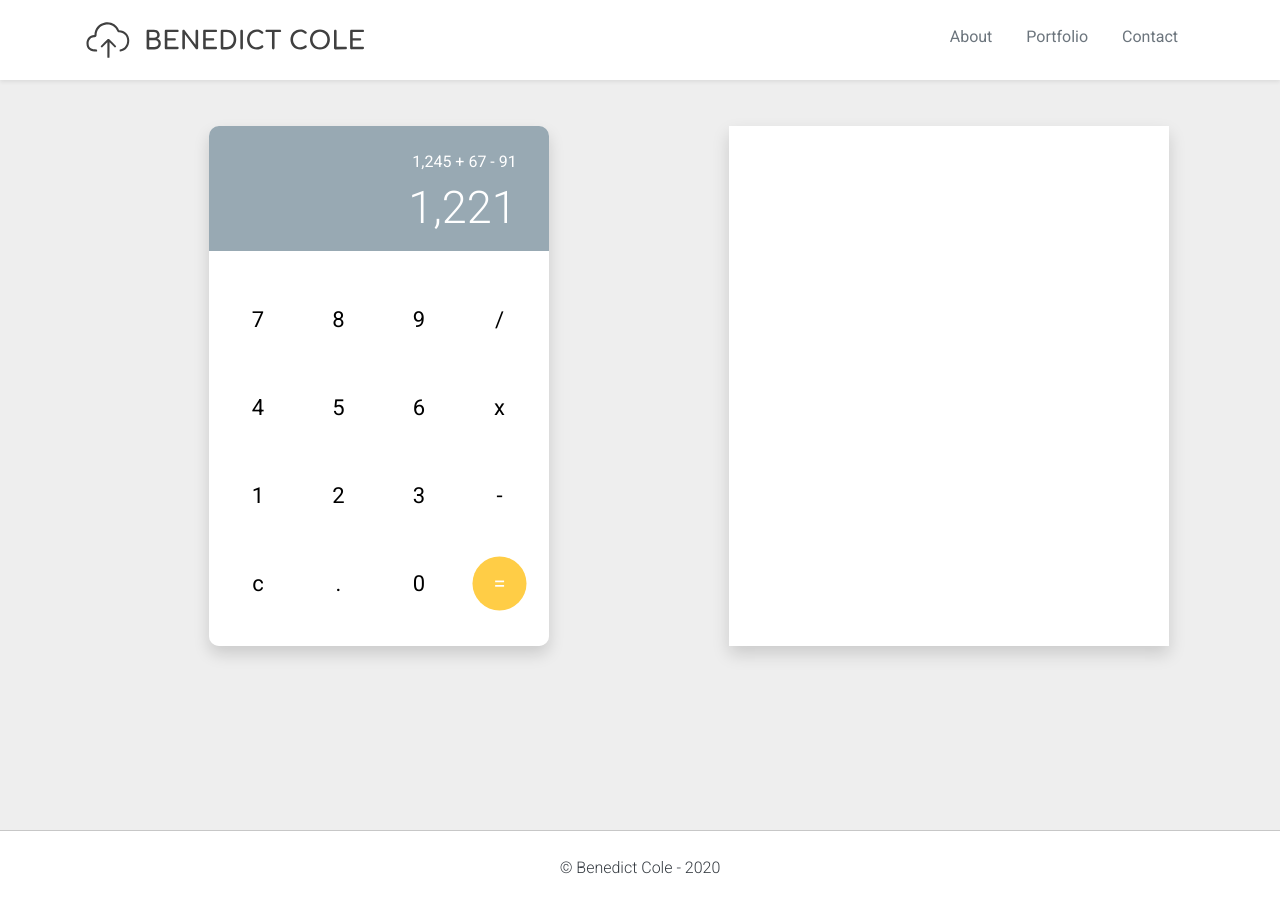
After one commit to BenBugs/code_portfolio, a PHP site: page /calculator.html in a window 1280 px wide. The commit adds this page. Run offline with PHP 8.4, Linux system fonts and the light colour scheme; some libraries are stand-ins or nearby versions.

Commit message:
finished portfolio page and calculator layout

```diff
--- a/about.html
+++ b/about.html
@@ -40,6 +40,9 @@
                             <li class="nav-item">
                                 <a class="nav-link text-secondary" href="portfolio.html">Portfolio</a>
                             </li>
+                            <li class="nav-item">
+                                <a class="nav-link text-secondary" href="uofa.html">UofA</a>
+                            </li>
                             <li class="nav-item ">
                                 <a class="nav-link text-secondary" href="contact.html">Contact</a>
                             </li>
@@ -79,6 +82,9 @@
                     </li>
                     <li class="nav-item mb-3">
                         <a class="nav-link text-secondary " href="portfolio.html">Portfolio</a>
+                    </li>
+                    <li class="nav-item mb-3">
+                        <a class="nav-link text-secondary " href="uofa.html">UofA</a>
                     </li>
                     <li class="nav-item mb-3">
                         <a class="nav-link text-secondary " href="contact.html">Contact</a>
--- /dev/null
+++ b/calculator.css
@@ -0,0 +1,92 @@
+.calc-wrapper {
+    width: 340px;
+    padding-right: 0;
+    padding-left: 0;
+    border-top-left-radius: 10px;
+    border-top-right-radius: 10px;
+    border-bottom-left-radius: 10px;
+    border-bottom-right-radius: 10px;
+}
+
+.display {
+    background-color: #98a9b3;
+    height: 125px;
+    width: 100%;
+    border-top-left-radius: 10px;
+    border-top-right-radius: 10px;
+    }
+
+.key-pad {
+    height: 395px;
+    width: 100%;
+    border-bottom-left-radius: 10px;
+    border-bottom-right-radius: 10px;
+    background-color: #fff;
+    }
+
+.readme {
+        width: 340px;
+        height: 520px;
+        background-color: #fff;
+    }
+
+.row-calc {
+        height: 88px;
+    }
+
+.calc-button {
+        font-size: 22px;
+        color: #000;
+    }
+
+.dot {
+        background-image: url("calculator/equals-dot.svg");
+        background-repeat: no-repeat;
+        background-size: contain;
+        background-position: center;
+    }
+
+#display-answer {
+    font-size: 45px;
+    font-weight: 300;
+    padding-right: 8px;
+}
+
+#display-sum {
+color: #c4d7e3;
+padding-right: 8px;
+}
+
+button {
+    padding: 0;
+    border: none;
+    font: inherit;
+    background-color: transparent;
+  }
+
+  .btn:hover {
+    border-color: none;
+    color: #fcc955;
+  }
+
+  .btn:active {
+    border-color: none;
+    color: #fcc955;
+  }
+
+  .btn::hover {
+    border-color: none;
+    color: #fcc955;
+  }
+
+  .btn:focus {
+    border-color: none;
+    color: inherit;
+    box-shadow: none;
+  }
+
+    @media only screen and (min-width: 992px) {
+        .readme {
+            min-width: 440px;
+        }
+    }
--- /dev/null
+++ b/calculator.html
@@ -0,0 +1,198 @@
+<!DOCTYPE html>
+<html lang="en">
+
+<head>
+    <meta charset="UTF-8">
+    <meta name="viewport" content="width=device-width, initial-scale=1.0">
+    <title>Benedict Cole - Weather dashboard</title>
+    <link rel="stylesheet" type="text/css"
+        href="https://stackpath.bootstrapcdn.com/bootstrap/4.4.1/css/bootstrap.min.css">
+    <link href="https://fonts.googleapis.com/css2?family=Comfortaa:wght@500&display=swap" rel="stylesheet">
+    <link rel="stylesheet" href="https://use.fontawesome.com/releases/v5.11.2/css/all.css">
+    <link rel="stylesheet" href="https://fonts.googleapis.com/css?family=Roboto:300,400,500,700&display=swap">
+    <link rel="stylesheet" type="text/css" href="custom.css">
+    <link rel="stylesheet" type="text/css" href="calculator.css">
+</head>
+
+
+<body class="body-color">
+
+    <header class="sticky-header shadow-sm">
+        <div class="container-fluid devices">
+
+            <div class="container-xl">
+
+                <div class="row logo-row">
+
+                    <div class="col-sm-6 col-md-6 col-lg-5 col-xl-4">
+                        <a href="index.html">
+                            <div class="pages-image">
+                            </div>
+                        </a>
+                    </div>
+
+
+                    <div class="col-sm-6 col-md-6 col-lg-7 col-xl-8">
+                        <ul class="nav d-flex justify-content-center justify-content-md-end">
+                            <li class="nav-item ">
+                                <a class="nav-link text-secondary" href="about.html">About</a>
+                            </li>
+                            <li class="nav-item">
+                                <a class="nav-link text-secondary" href="portfolio.html">Portfolio</a>
+                            </li>
+                            <li class="nav-item ">
+                                <a class="nav-link text-secondary" href="contact.html">Contact</a>
+                            </li>
+                        </ul>
+                    </div>
+
+                </div>
+            </div>
+        </div>
+    </header>
+
+    <!-- logo and navigation < 768px -->
+
+
+    <!--Navbar-->
+
+    <div class="container-xl phone bg-white shadow-sm ">
+        <nav class="navbar navbar-light override-padding ">
+
+            <!-- Navbar brand -->
+
+            <a href="index.html">
+                <div class="pages-image">
+                </div>
+            </a>
+
+            <!-- Collapse button -->
+            <button class="navbar-toggler toggler-example" type="button " data-toggle="collapse"
+                data-target="#navbarSupportedContent1" aria-controls="navbarSupportedContent1" aria-expanded="false"
+                aria-label="Toggle navigation"><span class="grey-text"><i class="fas fa-bars fa-1x"></i></span></button>
+
+            <!-- Collapsible content -->
+            <div class="collapse navbar-collapse" id="navbarSupportedContent1">
+
+                <!-- Links -->
+                <ul class="navbar-nav mr-auto mb-4 mt-3">
+                    <li class="nav-item active">
+                        <a class="nav-link text-secondary mb-3" href="about.html">About</a>
+                    </li>
+                    <li class="nav-item mb-3">
+                        <a class="nav-link text-secondary" href="portfolio.html">Portfolio</a>
+                    </li>
+                    <li class="nav-item mb-3">
+                        <a class="nav-link text-secondary" href="contact.html">Contact</a>
+                    </li>
+                </ul>
+                <!-- Links -->
+
+            </div>
+            <!-- Collapsible content -->
+
+        </nav>
+
+
+    </div>
+    <!--/.Navbar-->
+
+
+    <!-- main content -->
+
+    <main class="container-fluid pb-5 content content-portfolio">
+
+        <div class="container-xl pt-3">
+
+            <div class="row d-flex justify-content-around">
+
+                <div class="col-sm-12 col-md-6 mb-5 d-flex justify-md-content-start justify-content-sm-center">
+                    <div class="calc-wrapper shadow">
+                        <div class="display p-4 text-right">
+                            <div>
+                                <p class="text-white" id="display-sum">1,245 + 67 - 91</p>
+                            </div>
+                            <div>
+                                <p class="text-white" id="display-answer">1,221</p>
+                            </div>
+
+                        </div>
+
+                        <div class="key-pad p-4">
+
+                            <div class="row row-calc text-center">
+                                <button class="col calc-button btn" value="7">7</button>
+                                <button class="col calc-button btn" value="8">8</button>
+                                <button class="col calc-button btn" value="9">9</button>
+                                <button class="col calc-button btn" value="/">/</button>
+                                </div>
+
+                            <div class="row row-calc text-center">
+                                <button class="col calc-button btn" value="4">4</button>
+                                <button class="col calc-button btn" value="5">5</button>
+                                <button class="col calc-button btn" value="6">6</button>
+                                <button class="col calc-button btn" value="*">x</button>
+                                </div>
+
+                            <div class="row row-calc text-center">
+                                <button class="col calc-button btn" value="1">1</button>
+                                <button class="col calc-button btn" value="2">2</button>
+                                <button class="col calc-button btn" value="3">3</button>
+                                <button class="col calc-button btn" value="-">-</button>
+                                </div>
+
+                            <div class="row row-calc text-center">
+                                <button class="col calc-button btn" value="c">c</button>
+                                <button class="col calc-button btn" value=".">.</button>
+                                <button class="col calc-button btn" value="0">0</button>
+                                <button class="col calc-button btn dot text-white" value="=">=</button>
+                                </div>
+
+
+
+                        </div>
+                    </div>
+
+                </div>
+
+                <div class="col-sm-12 col-md-5 mb-4 d-flex justify-content-center">
+                    <div class="readme shadow p-3">
+                    </div>
+                </div>
+
+
+            </div>
+
+        </div>
+
+    </main>
+
+    <!-- End your project here-->
+
+    <!-- jQuery from jQuery cdn link -->
+    <script src="https://ajax.googleapis.com/ajax/libs/jquery/3.1.0/jquery.min.js"></script>
+    <!-- bootstrap tooltips -->
+    <script type="text/javascript" src="js/popper.min.js"></script>
+    <!-- bootstrap core JavaScript -->
+    <script type="text/javascript" src="js/bootstrap.min.js"></script>
+    <!-- MDB core JavaScript -->
+    <script type="text/javascript" src="js/mdb.min.js"></script>
+    <!-- custom script -->
+    <script type="text/javascript" src="calculator.js"></script>
+
+
+    <!-- footer -->
+
+    <footer class="footer">
+        <div class="container-xl">
+            <div class="row pl-3 pr-3">
+                <div class="col-sm">
+                    <p class="text-dark text-center footer-text">© Benedict Cole - 2020</p>
+                </div>
+            </div>
+        </div>
+    </footer>
+
+</body>
+
+</html>
--- a/custom.css
+++ b/custom.css
@@ -122,8 +122,23 @@ p {
 }
 
 #weather-dash {
-    background-image: url("images/portfolio/weather-dash.jpg");
+    background-image: url("images/portfolio/weather_dash.jpg");
+}
 
+#calculator {
+    background-image: url("images/portfolio/calculator.jpg");
+}
+
+#scale {
+    background-image: url("images/portfolio/scale.jpg");
+}
+
+#matt-lock{
+    background-image: url("images/portfolio/matt_lock.jpg");
+}
+
+#boggle{
+    background-image: url("images/portfolio/boggle.jpg");
 }
 
 .nounderline {
--- a/weather_dashboard.html
+++ b/weather_dashboard.html
@@ -214,8 +214,7 @@
 
     <!-- End your project here-->
 
-    <!-- jQuery -->
-    <!-- <script type="text/javascript" src="js/jquery.min.js"></script> -->
+
     <!-- jQuery from jQuery cdn link -->
     <script src="https://ajax.googleapis.com/ajax/libs/jquery/3.1.0/jquery.min.js"></script>
     <!-- bootstrap tooltips -->
```
Also changed, not shown: contact.html (+65 -29 lines), header.html (deleted, +0 -77 lines), portfolio.html (+29 -12 lines), calculator.js (added), calculator/equals-dot.svg (added), images/github.png (added), images/linkedin.png (added), images/portfolio/boggle.jpg (added), images/portfolio/calculator.jpg (added), images/portfolio/matt_lock.jpg (added), images/portfolio/scale.jpg (added), images/portfolio/weather_dash.jpg (renamed from images/portfolio/weather-dash.jpg), images/stackoverflow.png (added), images/twitter.png (added).
